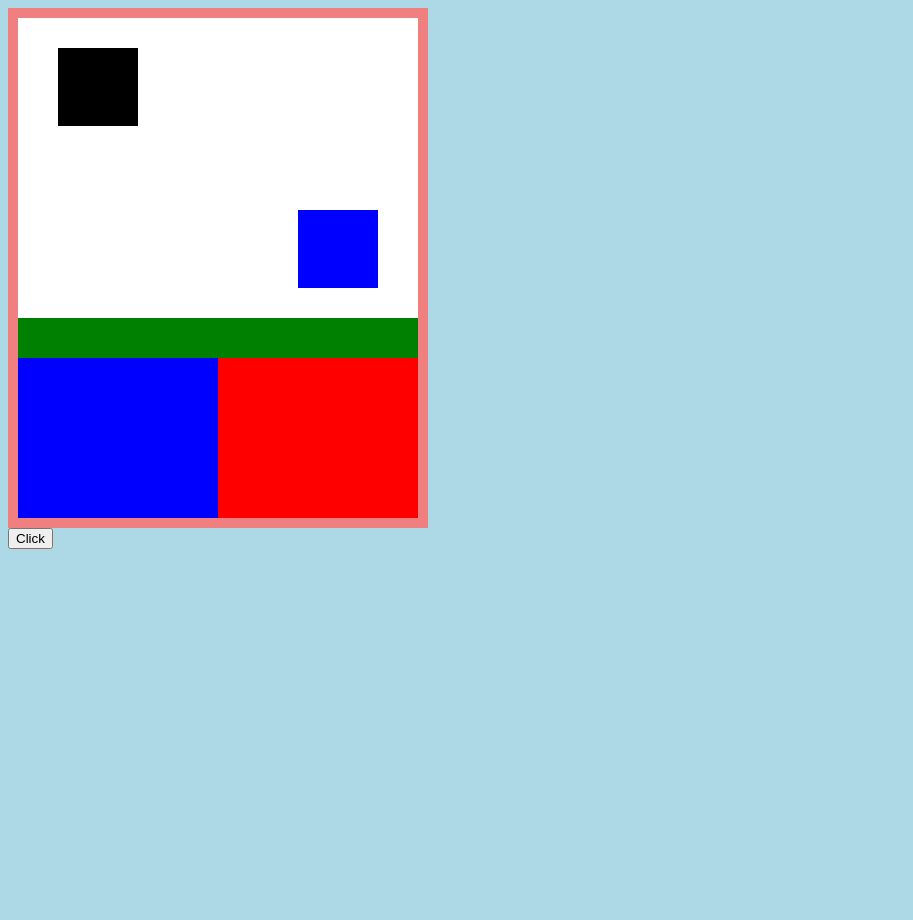
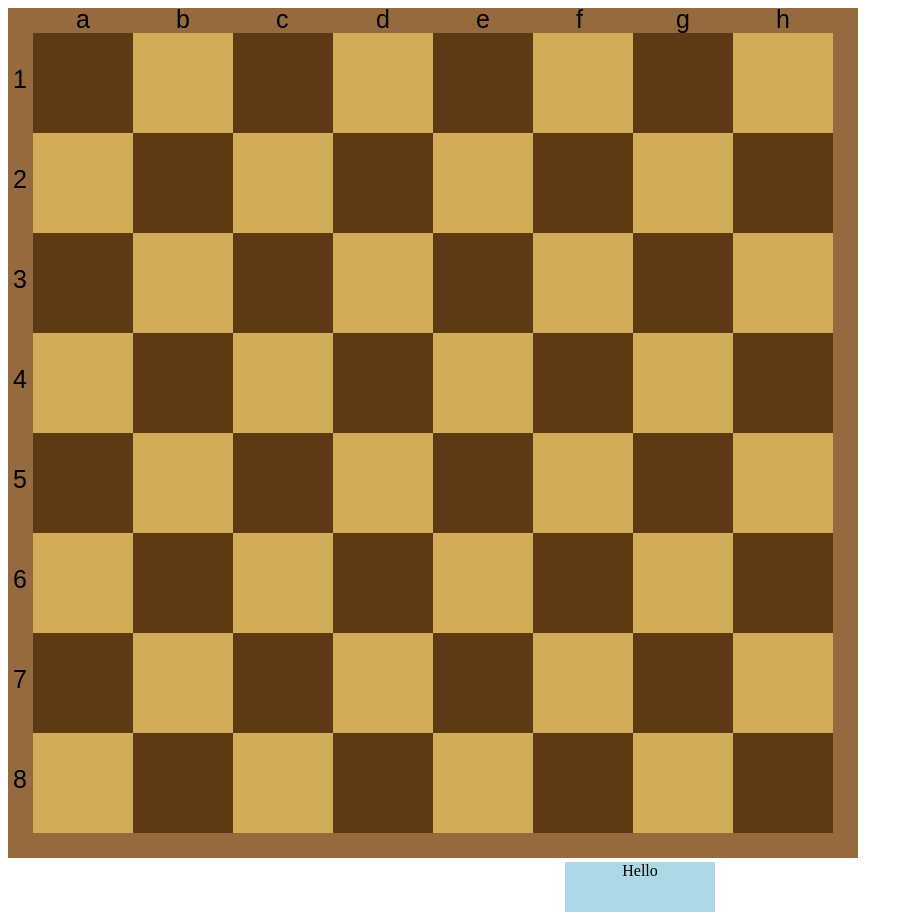
Before and after one commit to The-Chel/Game, a plain HTML site: page index.html in a window 1280 px wide. Shown: the whole page, without its empty margins (0-913 px from the left). Before the commit the page ends 800 px from the top, so only its background shows below. Drawn offline with Linux system fonts and the light colour scheme.

Commit message:
Chess
Board visual

```diff
--- a/index.html
+++ b/index.html
@@ -1,146 +1,75 @@
 <!DOCTYPE html>
 <html>
   <head>
-    <title>NewProject</title>
-    <picture ></picture>
-    <style>
-      body {
-        background-color: lightblue;
-      }
-      #container {
-        height: 500px;
-        width: 400px;
-        padding: 10px;
-        background-color: lightcoral;
-      }
-      #top_screen {
-        width: 100%;
-        height: 60%;
-        background-color: white;
-        position: relative;
-
-      }
-      #bottom_screen{
-        width: 100%;
-        height: 40%;
-        background-color: black;
-      }
-      #lines {
-        width: 100%;
-        height: 20%;
-        background-color: green;
-      }
-      #player_controlls{
-        width: 100%;
-        height: 80%;
-        background-color: black;
-        display: flex;
-      }
-      #attack {
-        height: 100%;
-        width: 50%;
-        background-color: blue;
-        transition: opacity 0.15s;
-      }
-      #block {
-        height: 100%;
-        width: 50%;
-        background-color: red;
-        transition: opacity 0.15s;
-      }
-      #attack:hover,
-      #block:hover {
-        opacity: 0.8;
-      }
-      #enemy_location{
-        position: absolute;
-        top: 10%;
-        left: 10%;
-      }
-      #hero_location {
-        position: absolute;
-        right: 10%;
-        bottom: 10%;
-      }
-      .hero_port {
-        width: 20%;
-        height: 26%;
-        background-color: blue;
-      }
-      .enemy_1_port {
-        width: 20%;
-        height: 26%;
-        background-color: black;
-      }
-      .enemy_2_port {
-        width: 20%;
-        height: 20%;
-        background-color: darkred;
-      }
-
-    </style>
+    <title>Chess</title>
   </head>
   <body>
-    <div id="container">
-      <div id="top_screen">
-        <div id="enemy_location" class="enemy_1_port"></div>
-        <div id="hero_location" class="hero_port"></div>
-
-      </div>
-      <div id="bottom_screen">
-        <div id="lines">
-
-        </div>
-        <div id="player_controlls">
-          <div id="attack" onclick='testFunc2(event)' onmouseleave="colorRemove()">
-
-          </div>
-          <div id="block">
-
-          </div>
-        </div>
-      </div>
+    <canvas id="myCanvas" height="850px" width="850px"></canvas>
+    <div style="display: flex; justify-content: center;">
+      <div style="background-color: lightblue; width: 150px; height: 50px; text-align: center; vertical-align: middle;">Hello</div>
     </div>
-    <button onclick='testFunc2(event)' onmouseleave="colorRemove()">Click</button>
     <script>
 
-      function testFunc(params) {
-        console.log(params);
-        console.log(params.target);
-      }
-      function testFunc2(params) {
-        const element = document.getElementById('enemy_location')
-        element.style = 'opacity: 0.8;';
-        setTimeout(() => colorRemove(), 150);
-      }
-      function colorRemove() {
-        const element = document.getElementById('enemy_location')
-        element.style = 'opacity: 1;';
-      }
-      //MODEL
-      class Char {
-        health = undefined;
-        stamina = undefined;
-        power = undefined;
-        defense = undefined;
-        isDead = false;
-        isDefended = false;
-        portrait = undefined // hero, enemy, evil_enemy
-        Died() {
-          if (this.health<=0) this.isDead = true;
+      const canvas = document.getElementById('myCanvas');
+      canvas.style.backgroundColor = 'rgb(148, 106, 62)';
+
+      const ctx = canvas.getContext('2d');
+
+
+
+      function CreateCheckBoard () {
+        for (let a = 0; a < 800; a = a + 200) {
+          for (let i = 0; i < 800; i = i + 200) {
+          console.log(i);
+          ctx.fillStyle = 'black'
+          ctx.fillRect (25+i, 25+a, 100, 100);
+          ctx.fillStyle = 'grey'
+          ctx.fillRect (125+i, 25+a, 100, 100);
+          ctx.fillStyle = 'white'
+          ctx.font = '25px Arial';
+          ctx.fillText(i, 50+i, 25);
+          }
+          for (let i = 0; i < 800; i = i + 200) {
+          ctx.fillStyle = 'grey'
+          ctx.fillRect (25+i, 125+a, 100, 100);
+          ctx.fillStyle = 'black'
+          ctx.fillRect (125+i, 125+a, 100, 100);
+          }
         }
       }
+      function CreateCheckBoardAlt() {
+        let isBlack = true;
+        const letters = ['a', 'b', 'c', 'd', 'e', 'f', 'g', 'h'];
+        const numbers = [1, 2, 3, 4, 5, 6, 7, 8];
+        for (let a = 0; a < 8; a++) {
+          const incrA = a * 100;
+
+            ctx.fillStyle = 'black'
+            ctx.font = '25px Arial';
+            ctx.fillText (letters[a],68+incrA, 20);
+            ctx.fillText (numbers[a],5, 80+incrA);
+
+          for (let i = 0; i < 8; i++) {
+            const incrI = i * 100;
+
+            if (isBlack) {
+              ctx.fillStyle = 'rgb(94, 57, 19)'
+            } else {
+              ctx.fillStyle = 'rgb(209, 173, 90)'
+            }
+
+            ctx.fillRect (25+incrI, 25+incrA, 100, 100);
 
 
-      //VISUAL
-
-      //CONTROLLS
+            isBlack = !isBlack;
+            console.log(isBlack);
+          }
+        isBlack = !isBlack;
+        }
+      }
+      CreateCheckBoardAlt();
 
 
-      //OTHER
-      function name_(params) {
-        console.log(params);
-      }
     </script>
   </body>
 </html>
```
Also changed, not shown: javascript.js (deleted, +0 -27 lines).
